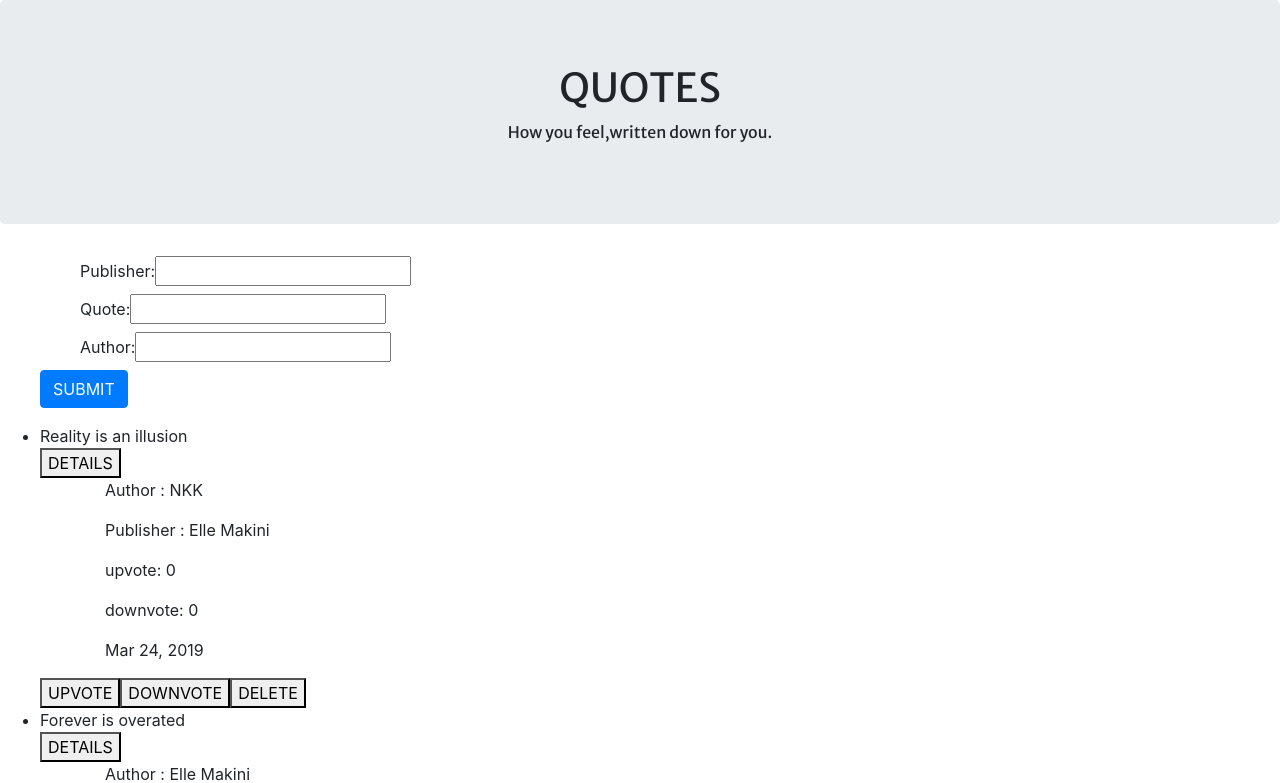
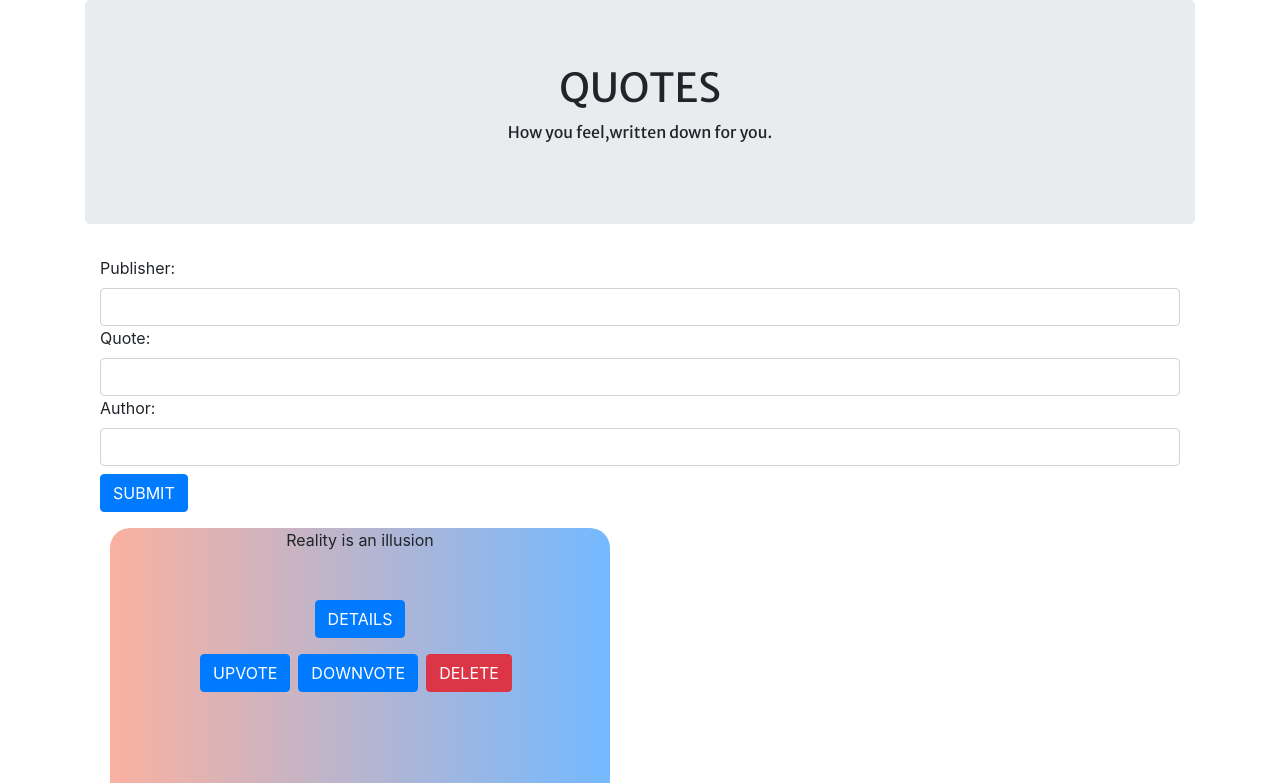
Before and after one commit to lydiah2015/Angular-quotes, an Angular app: page / in a window 1280 px wide. Shown: the top 783 px of the page. Built offline with nearby package versions, Linux system fonts and the light colour scheme.

Commit message:
added css

```diff
--- a/src/app/quote-details/quote-details.component.html
+++ b/src/app/quote-details/quote-details.component.html
@@ -1,8 +1,9 @@
-<div class="container" >
-    <p>Author : {{quote.author}}</p>
-    <p>Publisher  : {{quote.publisher}}</p>
-    <p>upvote: {{quote.upvote}}</p>
-    <p>downvote: {{quote.downvote}}</p>
-    <p>{{quote.date | date}}</p>
-    <!-- <p>This quote was posted {{quote.date|dateCount}}</p> -->
+<button (click)="toggleCollapsed(i)" class="btn btn-primary mb-2 m-auto">DETAILS</button>
+<div *ngIf="!showDetails">
+  <p>Author : {{quote.author}}</p>
+  <p>Publisher : {{quote.publisher}}</p>
+  <p>upvote: {{quote.upvote}}</p>
+  <p>downvote: {{quote.downvote}}</p>
+  <p>{{quote.date | date}}</p>
 </div>
+<!-- <p>This quote was posted {{quote.date|dateCount}}</p> -->
--- a/src/app/quote-details/quote-details.component.ts
+++ b/src/app/quote-details/quote-details.component.ts
@@ -1,17 +1,19 @@
-import { Component, OnInit, Input } from '@angular/core';
-import {Quote} from '../quote'
+import { Component, OnInit, Input } from "@angular/core";
+import { Quote } from "../quote";
 
 @Component({
-  selector: 'app-quote-details',
-  templateUrl: './quote-details.component.html',
-  styleUrls: ['./quote-details.component.css']
+  selector: "app-quote-details",
+  templateUrl: "./quote-details.component.html",
+  styleUrls: ["./quote-details.component.css"]
 })
 export class QuoteDetailsComponent implements OnInit {
+  @Input() quote: Quote;
 
-  @Input() quote:Quote;
-  constructor() { }
+  showDetails: boolean = true;
+  constructor() {}
 
-  ngOnInit() {
+  ngOnInit() {}
+  toggleCollapsed(i) {
+    this.showDetails = !this.showDetails;
   }
-
 }
--- a/src/app/quote-form/quote-form.component.css
+++ b/src/app/quote-form/quote-form.component.css
@@ -0,0 +1,3 @@
+input {
+  width: 100%;
+}
--- a/src/app/quote-form/quote-form.component.html
+++ b/src/app/quote-form/quote-form.component.html
@@ -1,8 +1,14 @@
-<form (ngSubmit)="submitQuote()">
-  <ul>
- <ol><label>Publisher:<input type="text" [(ngModel)]="publisher" placehoder = "Publisher" name ="Publisher"></label></ol>
- <ol><label>Quote:<input type="text" [(ngModel)]="quote" placehoder = "Quote" name ="Quote"></label></ol>
- <ol><label>Author:<input type="text" [(ngModel)]="author" placehoder = "Author" name ="Author" ></label></ol>
-  <button type="submit" class = "btn btn-primary">SUBMIT</button>
-</ul>
+<form (ngSubmit)="submitQuote()" class>
+  <div class="form-group col-md-12">
+
+    <label>Publisher:</label>
+    <input type="text" [(ngModel)]="publisher" placehoder="Publisher" name="Publisher" class="form-control w-100">
+
+    <label>Quote:</label>
+    <input type="text" [(ngModel)]="quote" placehoder="Quote" name="Quote" class="form-control w-100">
+    <label>Author:</label>
+    <input type="text" [(ngModel)]="author" placehoder="Author" name="Author" class="form-control w-100 mb-2">
+    <button type="submit" class="btn btn-primary">SUBMIT</button>
+
+  </div>
 </form>
--- a/src/app/quote/quote.component.css
+++ b/src/app/quote/quote.component.css
@@ -1,4 +1,12 @@
-.jumbotron{
-    text-align: center;
-    font-family:'Merriweather Sans', sans-serif;
+.jumbotron {
+  text-align: center;
+  font-family: 'Merriweather Sans', sans-serif;
 }
+
+.details {
+  width: 500px;
+  height: 50%;
+  background-image: linear-gradient(to right, #fab1a0 , #74b9ff);
+  margin-bottom: 20px;
+  border-radius: 20px;
+}
--- a/src/app/quote/quote.component.html
+++ b/src/app/quote/quote.component.html
@@ -1,16 +1,22 @@
+<div class="container">
   <div class="jumbotron">
     <h1>QUOTES</h1>
     <P>How you feel,written down for you.</P>
   </div>
-<app-quote-form (emitQuote)="addQuote($event)"></app-quote-form>
+  <div class="row">
+    <app-quote-form (emitQuote)="addQuote($event)" class="col-md-12"></app-quote-form>
     <ul>
-  <div  *ngFor='let quote of quotes; let i=index'>
-   <li>{{quote.quote}}</li>
-   <button (click)=showDetails(i)>DETAILS</button>
-   <app-quote-details [quote]='quote'></app-quote-details>
-     <button (click)="upVote(i)">UPVOTE</button>
-     <button (click)="downVote(i)">DOWNVOTE</button>
-     <button (click)="deleteQuote(i)">DELETE</button>
+      <div *ngFor='let quote of quotes; let i=index' class="details d-flex flex-column align-items-center">
+        <p class="mb-5 text-center">{{quote.quote}}</p>
+
+        <app-quote-details [quote]='quote' class="mb-3"></app-quote-details>
+        <div class="buttons d-flex justify-content-center">
+          <button (click)="upVote(i)" class="btn btn-primary mr-2">UPVOTE</button>
+          <button (click)="downVote(i)" class="btn btn-primary mr-2">DOWNVOTE</button>
+          <button (click)="deleteQuote(i)" class="btn btn-danger mr-2">DELETE</button>
+        </div>
 
       </div>
     </ul>
+  </div>
+</div>
--- a/src/app/quote/quote.component.ts
+++ b/src/app/quote/quote.component.ts
@@ -1,39 +1,34 @@
-import { Component, OnInit } from '@angular/core';
-import {Quote} from '../quote'
+import { Component, OnInit } from "@angular/core";
+import { Quote } from "../quote";
 
 @Component({
-  selector: 'app-quote',
-  templateUrl: './quote.component.html',
-  styleUrls: ['./quote.component.css']
+  selector: "app-quote",
+  templateUrl: "./quote.component.html",
+  styleUrls: ["./quote.component.css"]
 })
 export class QuoteComponent implements OnInit {
   quotes = [
-    new Quote('Reality is an illusion','NKK','Elle Makini'),
-    new Quote('Forever is overated', 'Elle Makini','Elle Makini'),
-    new Quote('Promises are cheap','Lydia Makini','Elle Makini'),
-  ]
-  constructor() { }
+    new Quote("Reality is an illusion", "NKK", "Elle Makini"),
+    new Quote("Forever is overated", "Elle Makini", "Elle Makini"),
+    new Quote("Promises are cheap", "Lydia Makini", "Elle Makini")
+  ];
 
+  constructor() {}
 
-  ngOnInit() {
+  ngOnInit() {}
+
+  addQuote(quote) {
+    this.quotes.unshift(quote);
+    console.log(quote);
   }
 
-  addQuote(quote){
-    this.quotes.push(quote)
-    console.log(quote)
+  upVote(i) {
+    this.quotes[i].upvote += 1;
   }
-
-   upVote(i){
-   this.quotes[i].upvote +=1;
-   }
-   downVote(i){
-     this.quotes[i].downvote +=1
-   }
-   deleteQuote(i){
-     this.quotes.splice(i,1)
-   }
-   showDetails(i) {
-     this.showDetails[i] != false;
-
-   }
+  downVote(i) {
+    this.quotes[i].downvote += 1;
+  }
+  deleteQuote(i) {
+    this.quotes.splice(i, 1);
+  }
 }
```
Also changed, not shown: 1 other file (tests, documents, lock files or other folders). Lines whose indentation alone changed are shown as unchanged.
